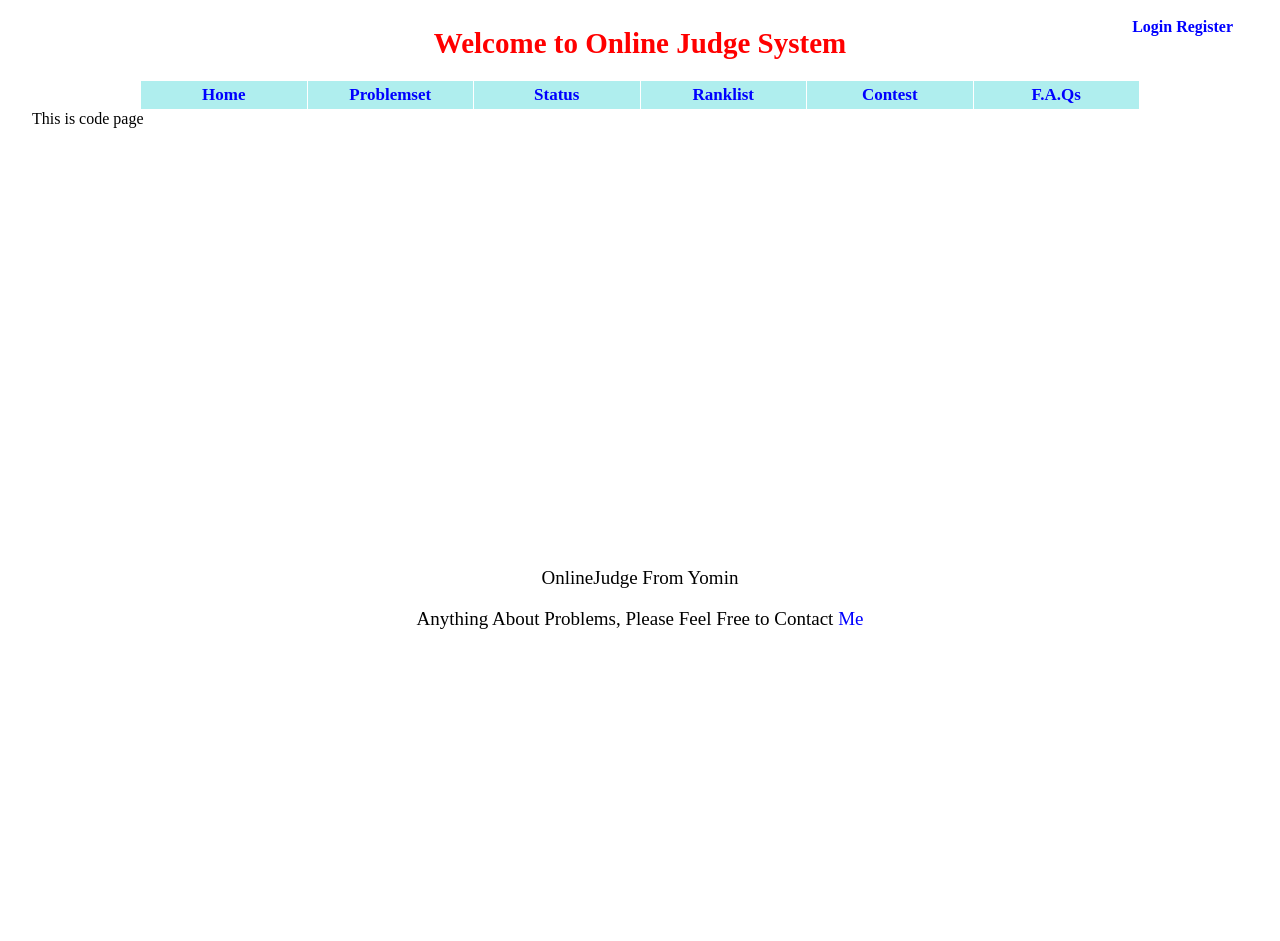
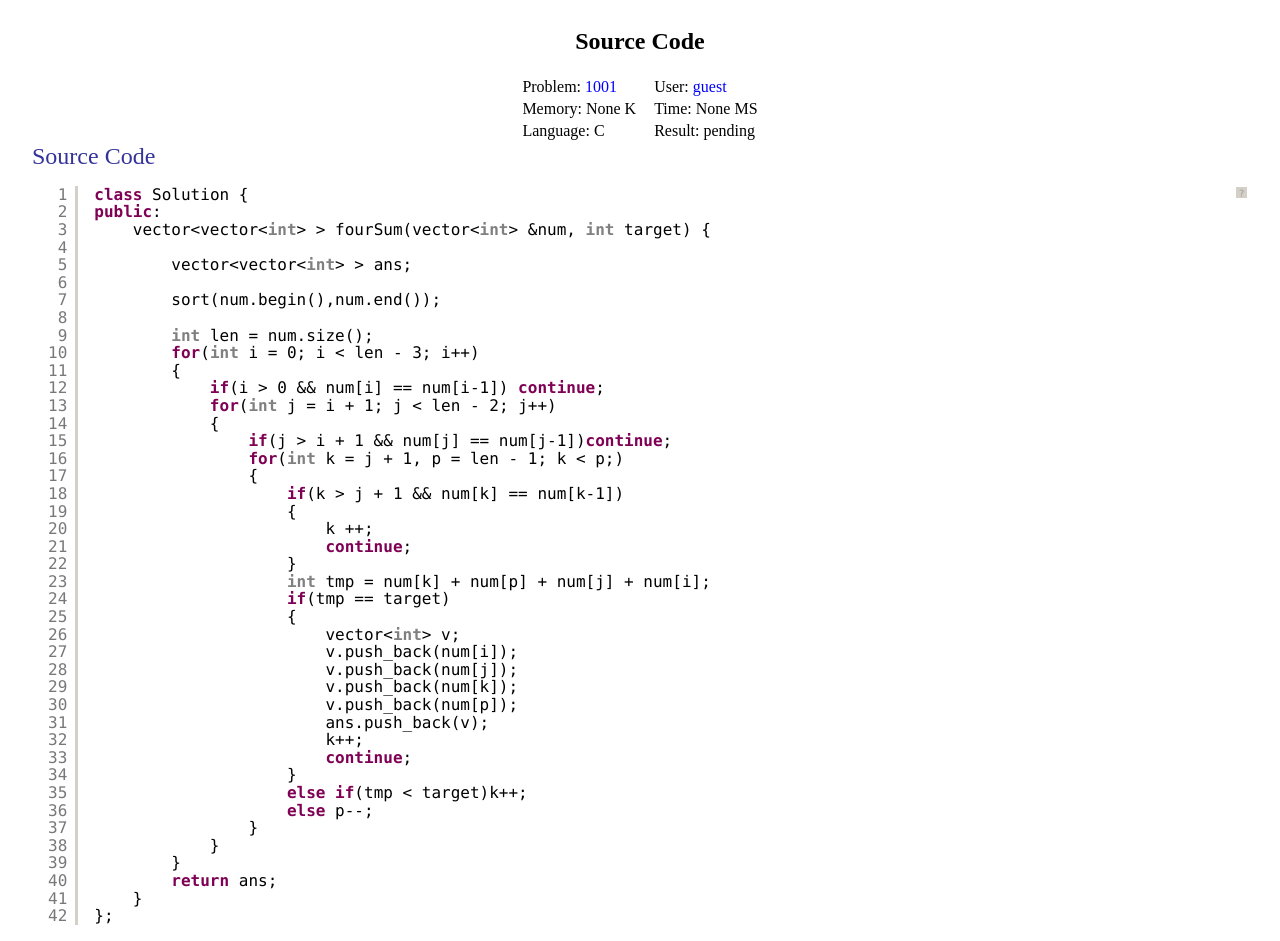
Before and after one commit to RominYue/OnlineJudgeSystem, a Flask app: page /viewcode/1 in a window 1280 px wide. Before the commit the page ends 629 px from the top, so only its background shows below. Run offline with Flask 2, Linux system fonts and the light colour scheme; data comes from the database, SQL or seed files in the repository.

Commit message:
finish show code/status part

```diff
--- /dev/null
+++ b/appfile/static/css/shCoreEclipse.css
@@ -0,0 +1,339 @@
+/**
+ * SyntaxHighlighter
+ * http://alexgorbatchev.com/SyntaxHighlighter
+ *
+ * SyntaxHighlighter is donationware. If you are using it, please donate.
+ * http://alexgorbatchev.com/SyntaxHighlighter/donate.html
+ *
+ * @version
+ * 3.0.83 (July 02 2010)
+ *
+ * @copyright
+ * Copyright (C) 2004-2010 Alex Gorbatchev.
+ *
+ * @license
+ * Dual licensed under the MIT and GPL licenses.
+ */
+.syntaxhighlighter a,
+.syntaxhighlighter div,
+.syntaxhighlighter code,
+.syntaxhighlighter table,
+.syntaxhighlighter table td,
+.syntaxhighlighter table tr,
+.syntaxhighlighter table tbody,
+.syntaxhighlighter table thead,
+.syntaxhighlighter table caption,
+.syntaxhighlighter textarea {
+  -moz-border-radius: 0 0 0 0 !important;
+  -webkit-border-radius: 0 0 0 0 !important;
+  background: none !important;
+  border: 0 !important;
+  bottom: auto !important;
+  float: none !important;
+  height: auto !important;
+  left: auto !important;
+  line-height: 1.1em !important;
+  margin: 0 !important;
+  outline: 0 !important;
+  overflow: visible !important;
+  padding: 0 !important;
+  position: static !important;
+  right: auto !important;
+  text-align: left !important;
+  top: auto !important;
+  vertical-align: baseline !important;
+  width: auto !important;
+  box-sizing: content-box !important;
+  font-family: "Consolas", "Bitstream Vera Sans Mono", "Courier New", Courier, monospace !important;
+  font-weight: normal !important;
+  font-style: normal !important;
+  font-size: 1em !important;
+  min-height: inherit !important;
+  min-height: auto !important;
+}
+
+.syntaxhighlighter {
+  width: 100% !important;
+  margin: 1em 0 1em 0 !important;
+  position: relative !important;
+  overflow: auto !important;
+  font-size: 1em !important;
+}
+.syntaxhighlighter.source {
+  overflow: hidden !important;
+}
+.syntaxhighlighter .bold {
+  font-weight: bold !important;
+}
+.syntaxhighlighter .italic {
+  font-style: italic !important;
+}
+.syntaxhighlighter .line {
+  white-space: pre !important;
+}
+.syntaxhighlighter table {
+  width: 100% !important;
+}
+.syntaxhighlighter table caption {
+  text-align: left !important;
+  padding: .5em 0 0.5em 1em !important;
+}
+.syntaxhighlighter table td.code {
+  width: 100% !important;
+}
+.syntaxhighlighter table td.code .container {
+  position: relative !important;
+}
+.syntaxhighlighter table td.code .container textarea {
+  box-sizing: border-box !important;
+  position: absolute !important;
+  left: 0 !important;
+  top: 0 !important;
+  width: 100% !important;
+  height: 100% !important;
+  border: none !important;
+  background: white !important;
+  padding-left: 1em !important;
+  overflow: hidden !important;
+  white-space: pre !important;
+}
+.syntaxhighlighter table td.gutter .line {
+  text-align: right !important;
+  padding: 0 0.5em 0 1em !important;
+}
+.syntaxhighlighter table td.code .line {
+  padding: 0 1em !important;
+}
+.syntaxhighlighter.nogutter td.code .container textarea, .syntaxhighlighter.nogutter td.code .line {
+  padding-left: 0em !important;
+}
+.syntaxhighlighter.show {
+  display: block !important;
+}
+.syntaxhighlighter.collapsed table {
+  display: none !important;
+}
+.syntaxhighlighter.collapsed .toolbar {
+  padding: 0.1em 0.8em 0em 0.8em !important;
+  font-size: 1em !important;
+  position: static !important;
+  width: auto !important;
+  height: auto !important;
+}
+.syntaxhighlighter.collapsed .toolbar span {
+  display: inline !important;
+  margin-right: 1em !important;
+}
+.syntaxhighlighter.collapsed .toolbar span a {
+  padding: 0 !important;
+  display: none !important;
+}
+.syntaxhighlighter.collapsed .toolbar span a.expandSource {
+  display: inline !important;
+}
+.syntaxhighlighter .toolbar {
+  position: absolute !important;
+  right: 1px !important;
+  top: 1px !important;
+  width: 11px !important;
+  height: 11px !important;
+  font-size: 10px !important;
+  z-index: 10 !important;
+}
+.syntaxhighlighter .toolbar span.title {
+  display: inline !important;
+}
+.syntaxhighlighter .toolbar a {
+  display: block !important;
+  text-align: center !important;
+  text-decoration: none !important;
+  padding-top: 1px !important;
+}
+.syntaxhighlighter .toolbar a.expandSource {
+  display: none !important;
+}
+.syntaxhighlighter.ie {
+  font-size: .9em !important;
+  padding: 1px 0 1px 0 !important;
+}
+.syntaxhighlighter.ie .toolbar {
+  line-height: 8px !important;
+}
+.syntaxhighlighter.ie .toolbar a {
+  padding-top: 0px !important;
+}
+.syntaxhighlighter.printing .line.alt1 .content,
+.syntaxhighlighter.printing .line.alt2 .content,
+.syntaxhighlighter.printing .line.highlighted .number,
+.syntaxhighlighter.printing .line.highlighted.alt1 .content,
+.syntaxhighlighter.printing .line.highlighted.alt2 .content {
+  background: none !important;
+}
+.syntaxhighlighter.printing .line .number {
+  color: #bbbbbb !important;
+}
+.syntaxhighlighter.printing .line .content {
+  color: black !important;
+}
+.syntaxhighlighter.printing .toolbar {
+  display: none !important;
+}
+.syntaxhighlighter.printing a {
+  text-decoration: none !important;
+}
+.syntaxhighlighter.printing .plain, .syntaxhighlighter.printing .plain a {
+  color: black !important;
+}
+.syntaxhighlighter.printing .comments, .syntaxhighlighter.printing .comments a {
+  color: #008200 !important;
+}
+.syntaxhighlighter.printing .string, .syntaxhighlighter.printing .string a {
+  color: blue !important;
+}
+.syntaxhighlighter.printing .keyword {
+  color: #006699 !important;
+  font-weight: bold !important;
+}
+.syntaxhighlighter.printing .preprocessor {
+  color: gray !important;
+}
+.syntaxhighlighter.printing .variable {
+  color: #aa7700 !important;
+}
+.syntaxhighlighter.printing .value {
+  color: #009900 !important;
+}
+.syntaxhighlighter.printing .functions {
+  color: #ff1493 !important;
+}
+.syntaxhighlighter.printing .constants {
+  color: #0066cc !important;
+}
+.syntaxhighlighter.printing .script {
+  font-weight: bold !important;
+}
+.syntaxhighlighter.printing .color1, .syntaxhighlighter.printing .color1 a {
+  color: gray !important;
+}
+.syntaxhighlighter.printing .color2, .syntaxhighlighter.printing .color2 a {
+  color: #ff1493 !important;
+}
+.syntaxhighlighter.printing .color3, .syntaxhighlighter.printing .color3 a {
+  color: red !important;
+}
+.syntaxhighlighter.printing .break, .syntaxhighlighter.printing .break a {
+  color: black !important;
+}
+
+.syntaxhighlighter {
+  background-color: white !important;
+}
+.syntaxhighlighter .line.alt1 {
+  background-color: white !important;
+}
+.syntaxhighlighter .line.alt2 {
+  background-color: white !important;
+}
+.syntaxhighlighter .line.highlighted.alt1, .syntaxhighlighter .line.highlighted.alt2 {
+  background-color: #c3defe !important;
+}
+.syntaxhighlighter .line.highlighted.number {
+  color: white !important;
+}
+.syntaxhighlighter table caption {
+  color: black !important;
+}
+.syntaxhighlighter .gutter {
+  color: #787878 !important;
+}
+.syntaxhighlighter .gutter .line {
+  border-right: 3px solid #d4d0c8 !important;
+}
+.syntaxhighlighter .gutter .line.highlighted {
+  background-color: #d4d0c8 !important;
+  color: white !important;
+}
+.syntaxhighlighter.printing .line .content {
+  border: none !important;
+}
+.syntaxhighlighter.collapsed {
+  overflow: visible !important;
+}
+.syntaxhighlighter.collapsed .toolbar {
+  color: #3f5fbf !important;
+  background: white !important;
+  border: 1px solid #d4d0c8 !important;
+}
+.syntaxhighlighter.collapsed .toolbar a {
+  color: #3f5fbf !important;
+}
+.syntaxhighlighter.collapsed .toolbar a:hover {
+  color: #aa7700 !important;
+}
+.syntaxhighlighter .toolbar {
+  color: #a0a0a0 !important;
+  background: #d4d0c8 !important;
+  border: none !important;
+}
+.syntaxhighlighter .toolbar a {
+  color: #a0a0a0 !important;
+}
+.syntaxhighlighter .toolbar a:hover {
+  color: red !important;
+}
+.syntaxhighlighter .plain, .syntaxhighlighter .plain a {
+  color: black !important;
+}
+.syntaxhighlighter .comments, .syntaxhighlighter .comments a {
+  color: #3f5fbf !important;
+}
+.syntaxhighlighter .string, .syntaxhighlighter .string a {
+  color: #2a00ff !important;
+}
+.syntaxhighlighter .keyword {
+  color: #7f0055 !important;
+}
+.syntaxhighlighter .preprocessor {
+  color: #646464 !important;
+}
+.syntaxhighlighter .variable {
+  color: #aa7700 !important;
+}
+.syntaxhighlighter .value {
+  color: #009900 !important;
+}
+.syntaxhighlighter .functions {
+  color: #ff1493 !important;
+}
+.syntaxhighlighter .constants {
+  color: #0066cc !important;
+}
+.syntaxhighlighter .script {
+  font-weight: bold !important;
+  color: #7f0055 !important;
+  background-color: none !important;
+}
+.syntaxhighlighter .color1, .syntaxhighlighter .color1 a {
+  color: gray !important;
+}
+.syntaxhighlighter .color2, .syntaxhighlighter .color2 a {
+  color: #ff1493 !important;
+}
+.syntaxhighlighter .color3, .syntaxhighlighter .color3 a {
+  color: red !important;
+}
+
+.syntaxhighlighter .keyword {
+  font-weight: bold !important;
+}
+.syntaxhighlighter .xml .keyword {
+  color: #3f7f7f !important;
+  font-weight: normal !important;
+}
+.syntaxhighlighter .xml .color1, .syntaxhighlighter .xml .color1 a {
+  color: #7f007f !important;
+}
+.syntaxhighlighter .xml .string {
+  font-style: italic !important;
+  color: #2a00ff !important;
+}
--- /dev/null
+++ b/appfile/static/css/shThemeEclipse.css
@@ -0,0 +1,128 @@
+/**
+ * SyntaxHighlighter
+ * http://alexgorbatchev.com/SyntaxHighlighter
+ *
+ * SyntaxHighlighter is donationware. If you are using it, please donate.
+ * http://alexgorbatchev.com/SyntaxHighlighter/donate.html
+ *
+ * @version
+ * 3.0.83 (July 02 2010)
+ *
+ * @copyright
+ * Copyright (C) 2004-2010 Alex Gorbatchev.
+ *
+ * @license
+ * Dual licensed under the MIT and GPL licenses.
+ */
+.syntaxhighlighter {
+  background-color: white !important;
+}
+.syntaxhighlighter .line.alt1 {
+  background-color: white !important;
+}
+.syntaxhighlighter .line.alt2 {
+  background-color: white !important;
+}
+.syntaxhighlighter .line.highlighted.alt1, .syntaxhighlighter .line.highlighted.alt2 {
+  background-color: #c3defe !important;
+}
+.syntaxhighlighter .line.highlighted.number {
+  color: white !important;
+}
+.syntaxhighlighter table caption {
+  color: black !important;
+}
+.syntaxhighlighter .gutter {
+  color: #787878 !important;
+}
+.syntaxhighlighter .gutter .line {
+  border-right: 3px solid #d4d0c8 !important;
+}
+.syntaxhighlighter .gutter .line.highlighted {
+  background-color: #d4d0c8 !important;
+  color: white !important;
+}
+.syntaxhighlighter.printing .line .content {
+  border: none !important;
+}
+.syntaxhighlighter.collapsed {
+  overflow: visible !important;
+}
+.syntaxhighlighter.collapsed .toolbar {
+  color: #3f5fbf !important;
+  background: white !important;
+  border: 1px solid #d4d0c8 !important;
+}
+.syntaxhighlighter.collapsed .toolbar a {
+  color: #3f5fbf !important;
+}
+.syntaxhighlighter.collapsed .toolbar a:hover {
+  color: #aa7700 !important;
+}
+.syntaxhighlighter .toolbar {
+  color: #a0a0a0 !important;
+  background: #d4d0c8 !important;
+  border: none !important;
+}
+.syntaxhighlighter .toolbar a {
+  color: #a0a0a0 !important;
+}
+.syntaxhighlighter .toolbar a:hover {
+  color: red !important;
+}
+.syntaxhighlighter .plain, .syntaxhighlighter .plain a {
+  color: black !important;
+}
+.syntaxhighlighter .comments, .syntaxhighlighter .comments a {
+  color: #3f5fbf !important;
+}
+.syntaxhighlighter .string, .syntaxhighlighter .string a {
+  color: #2a00ff !important;
+}
+.syntaxhighlighter .keyword {
+  color: #7f0055 !important;
+}
+.syntaxhighlighter .preprocessor {
+  color: #646464 !important;
+}
+.syntaxhighlighter .variable {
+  color: #aa7700 !important;
+}
+.syntaxhighlighter .value {
+  color: #009900 !important;
+}
+.syntaxhighlighter .functions {
+  color: #ff1493 !important;
+}
+.syntaxhighlighter .constants {
+  color: #0066cc !important;
+}
+.syntaxhighlighter .script {
+  font-weight: bold !important;
+  color: #7f0055 !important;
+  background-color: none !important;
+}
+.syntaxhighlighter .color1, .syntaxhighlighter .color1 a {
+  color: gray !important;
+}
+.syntaxhighlighter .color2, .syntaxhighlighter .color2 a {
+  color: #ff1493 !important;
+}
+.syntaxhighlighter .color3, .syntaxhighlighter .color3 a {
+  color: red !important;
+}
+
+.syntaxhighlighter .keyword {
+  font-weight: bold !important;
+}
+.syntaxhighlighter .xml .keyword {
+  color: #3f7f7f !important;
+  font-weight: normal !important;
+}
+.syntaxhighlighter .xml .color1, .syntaxhighlighter .xml .color1 a {
+  color: #7f007f !important;
+}
+.syntaxhighlighter .xml .string {
+  font-style: italic !important;
+  color: #2a00ff !important;
+}
--- a/appfile/static/css/style.css
+++ b/appfile/static/css/style.css
@@ -211,6 +211,21 @@
     font-size: 16px;
 }
 
+#list {
+    width: 1000px;
+    border-collapse: collapse;
+    margin: 0 auto;
+    font-size: 15px;
+    text-align: center;
+}
+
+#list th {
+    padding: 4px 7px 4px 7px;
+    background-color: #1A5CC8;
+    border: 1px solid white;
+    color: white;
+}
+
 .blue {
     color: blue;
 }
--- a/appfile/templates/showcode.html
+++ b/appfile/templates/showcode.html
@@ -1,4 +1,43 @@
-{% extends "base.html" %}
-{% block content %}
-This is code page
-{% endblock %}
+<!DOCTYPE HTML PUBLIC "-//W3C//DTD HTML 4.01 Transitional//EN" "http://www.w3.org/TR/html4/loose.dtd">
+<html>
+    <title> Source Code </title>
+    <head>
+        <meta http-equiv="Content-Type" content="text/html; charset=utf-8">
+        <script type="text/javascript" src={{ url_for('static', filename='js/shCore.js')}}></script>
+        <script type="text/javascript" src={{ url_for('static', filename='js/shBrushCpp.js')}}></script>
+        <script type="text/javascript" src={{ url_for('static', filename='js/shBrushPython.js')}}></script>
+        <link type="text/css" rel="stylesheet" href={{ url_for('static', filename='css/style.css')}}>
+        <link type="text/css" rel="stylesheet" href={{ url_for('static', filename='css/shCoreEclipse.css')}}>
+        <link type="text/css" rel="stylesheet" href={{ url_for('static', filename='css/shThemeEclipse.css')}}>
+    </head>
+    <body>
+        <div id="wrapper">
+            <h2 class="center"> Source Code </h2>
+            <table id="submitinfo">
+                <tr>
+                    <td> Problem: <a href={{ url_for('show_problem', pid = submit.pid)}}> {{ submit.pid + 1000}} </a></td>
+                    <td width="10px"></td>
+                    <td> User: <a href={{ url_for('userinfo', userID = submit.userid)}}> {{ submit.userid }}</a></td>
+                </tr>
+                <tr>
+                    <td> Memory: {{ submit.memory_used }} K </td>
+                    <td width="10px"></td>
+                    <td> Time: {{ submit.time_used }} MS </td>
+                </tr>
+                <tr>
+                    <td> Language: {{ submit.language }} </td>
+                    <td width="10px"></td>
+                    <td> Result: {{ submit.result }} </td>
+                </tr>
+            </table>
+            {% if submit.language == 'Python2.7' %}
+                {% set lan = 'python' %}
+            {% else %}
+                {% set lan = 'cpp' %}
+            {% endif %}
+            <font color=#333399 size=5>Source Code</font>
+            <pre class="brush: {{ lan }}"> {{ submit.src }} </pre>
+            <script type="text/javascript">SyntaxHighlighter.all()</script>
+        </div>
+    </body>
+</html>
--- /dev/null
+++ b/appfile/templates/userinfo.html
@@ -0,0 +1,4 @@
+{% extends "base.html" %}
+{% block content %}
+<title> User--{{g.user.userID}} </title>
+{% endblock %}
--- a/appfile/views.py
+++ b/appfile/views.py
@@ -6,7 +6,7 @@
 from flask import render_template,request,g, redirect, url_for
 from flask.ext.login import login_user, logout_user, login_required, current_user
 from forms import RegisterForm, LoginForm, ProblemForm, SubmissionForm
-from config import USERID_ERROR, NICKNAME_ERROR, PASSWORD_ERROR, EQUAL_ERROR, CHECK_USERID_ERROR, CHECK_PASSWORD_ERROR, EXIST_ERROR, PERMISSION_ERROR, INPUT_ERROR, UPLOAD_SUCESS
+from config import USERID_ERROR, NICKNAME_ERROR, PASSWORD_ERROR, EQUAL_ERROR, CHECK_USERID_ERROR, CHECK_PASSWORD_ERROR, EXIST_ERROR, PERMISSION_ERROR, INPUT_ERROR, UPLOAD_SUCESS, MAX_PROBLEM_NUM_ONE_PAGE, MAX_SUBMIT_NUM_ONE_PAGE
 from models import User, Problem, Submit
 from functools import wraps
 import os,time
@@ -44,10 +44,10 @@
 def index():
     return render_template('index.html')
 
-@app.route('/<userID>/')
+@app.route('/userinfo?userid=<userID>/')
 @login_required
 def userinfo(userID):
-    return render_template('index.html')
+    return render_template('userinfo.html')
 
 @app.route('/login/', methods=['GET','POST'])
 def login():
@@ -109,14 +109,14 @@
 def problemset(page = 1):
     problem_count = Problem.query.count()
 
-    Page_Max = problem_count/3
-    if problem_count % 3 != 0:
+    Page_Max = problem_count/MAX_PROBLEM_NUM_ONE_PAGE
+    if problem_count % MAX_PROBLEM_NUM_ONE_PAGE != 0:
         Page_Max += 1
 
-    if page not in range(1,Page_Max + 1):
+    if page not in range(1,Page_Max + 1) and problem_count != 0:
         return 'error page'
 
-    problem_list = Problem.query.filter_by(visable = True).order_by(Problem.pid)[(page - 1) * 3 : min(problem_count, page*3)]
+    problem_list = Problem.query.filter_by(visable = True).order_by(Problem.pid)[(page - 1) * MAX_PROBLEM_NUM_ONE_PAGE : min(problem_count, page*MAX_PROBLEM_NUM_ONE_PAGE)]
 
     return render_template('problemset.html', page=page, Page_Max = Page_Max, problem_list = problem_list)
 
@@ -141,9 +141,18 @@
         return redirect('/status/')
 
 @app.route('/status/')
-def status():
-    submit_list = Submit.query.all()
-    return render_template('status.html', submit_list = submit_list)
+@app.route('/status/page=<int:page>')
+def status(page = 1):
+    submit_count = Submit.query.count()
+    Page_Max = submit_count/MAX_SUBMIT_NUM_ONE_PAGE
+    if submit_count % MAX_SUBMIT_NUM_ONE_PAGE != 0:
+        Page_Max += 1
+
+    if page not in range(1,Page_Max + 1) and submit_count != 0:
+        return 'error page'
+
+    submit_list = Submit.query.order_by(Submit.runid)[(page - 1) * MAX_SUBMIT_NUM_ONE_PAGE : min(submit_count,page* MAX_SUBMIT_NUM_ONE_PAGE)]
+    return render_template('status.html', now_page = page, page_max = Page_Max, submit_list = submit_list)
 
 @app.route('/admin/')
 @admin_required
@@ -157,14 +166,14 @@
 def admin_problemset(page = 1):
     problem_count = Problem.query.count()
 
-    Page_Max = problem_count/3
-    if problem_count % 3 != 0:
+    Page_Max = problem_count/MAX_PROBLEM_NUM_ONE_PAGE
+    if problem_count % MAX_PROBLEM_NUM_ONE_PAGE != 0:
         Page_Max += 1
 
     if page not in range(1,Page_Max + 1) and problem_count != 0:
         return 'error page'
 
-    problem_list = Problem.query.order_by(Problem.pid)[(page - 1) * 3 : min(problem_count, page*3)]
+    problem_list = Problem.query.order_by(Problem.pid)[(page - 1) * MAX_PROBLEM_NUM_ONE_PAGE : min(problem_count, page*MAX_PROBLEM_NUM_ONE_PAGE)]
 
     return render_template('admin_problemset.html', page=page, Page_Max = Page_Max, problem_list = problem_list)
 
@@ -239,4 +248,5 @@
 
 @app.route('/viewcode/<int:runid>')
 def viewcode(runid):
-    return render_template('showcode.html')
+    submit = Submit.query.get(runid)
+    return render_template('showcode.html',submit = submit)
--- a/config.py
+++ b/config.py
@@ -20,7 +20,8 @@
 UPLOAD_SUCESS = 'Uploaded Successfully'
 
 PING = 'Pending'
-
+MAX_PROBLEM_NUM_ONE_PAGE = 3
+MAX_SUBMIT_NUM_ONE_PAGE = 3
 ADMIN_USERID = 'guest'
 ADMIN_NICKNAME = 'guest'
 ADMIN_PASSWORD = '116023'
```
Also changed, not shown: appfile/templates/status.html (+9 -0 lines).
